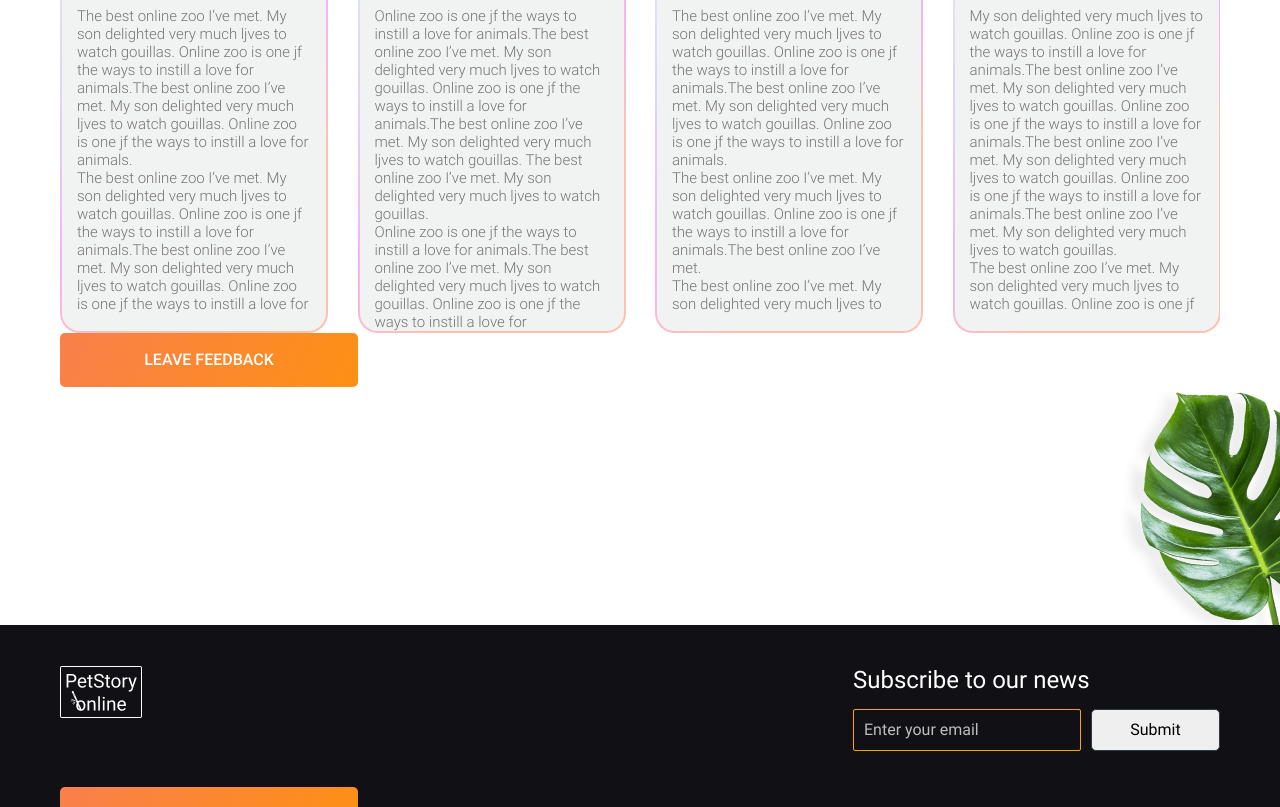
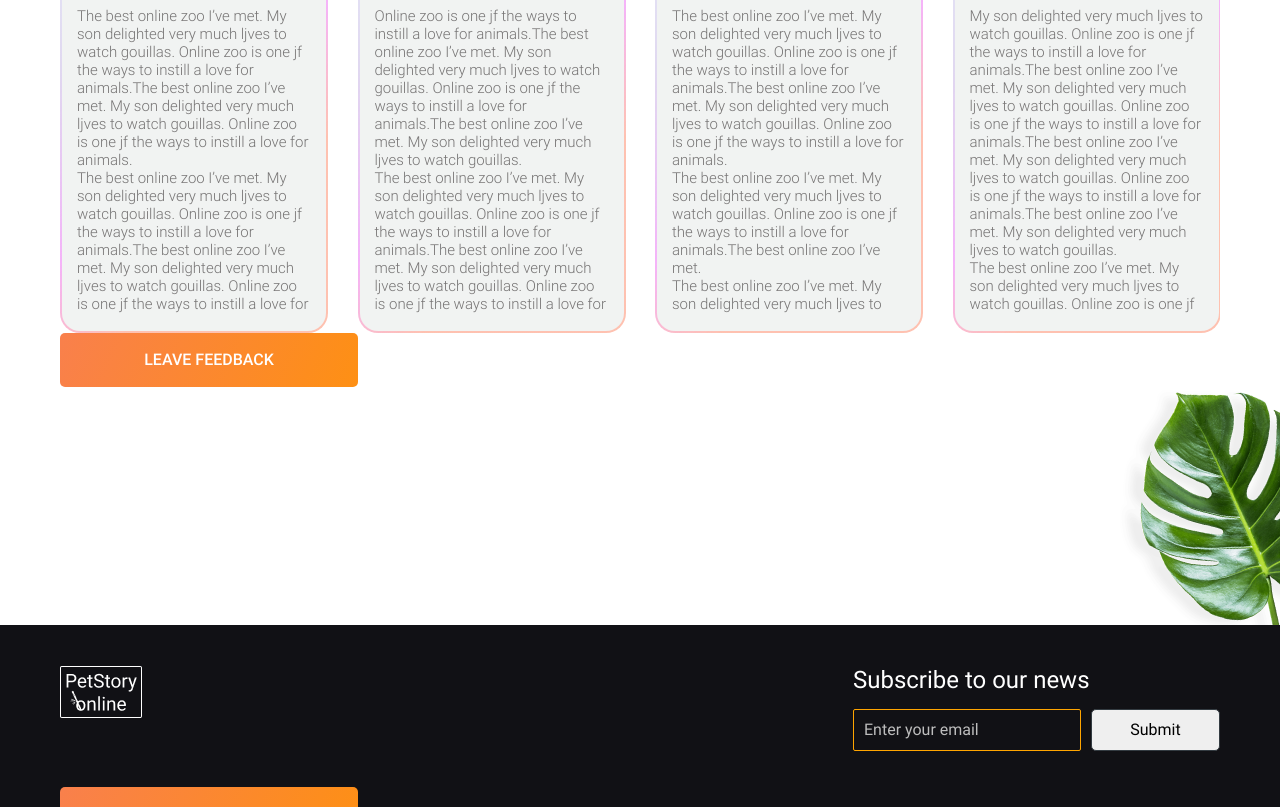
Before and after one commit to Unleashed97/online-zoo, a website: page src/index.html in a window 1280 px wide. Shown: the part 3094-3901 px from the top of the page. Drawn offline with nearby package versions, Linux system fonts and the light colour scheme; files that its build step writes are made by us from their sources; files whose address does not match are found by name.

Commit message:
fix: change layout of testimonials card

```diff
--- a/src/index.html
+++ b/src/index.html
@@ -293,10 +293,12 @@
                                                     gouillas. Online zoo is one jf the ways to instill a love for
                                                     animals.The best online zoo I’ve met. My son delighted very much
                                                     ljves to watch gouillas.
+                                                </p>
+                                                <p>
                                                     The best online zoo I’ve met. My son delighted very much ljves to
-                                                    watch gouillas. </p>
+                                                    watch gouillas.
 
-                                                <p>Online zoo is one jf the ways to instill a
+                                                    Online zoo is one jf the ways to instill a
                                                     love for
                                                     animals.The best online zoo I’ve met. My son delighted very much
                                                     ljves to watch gouillas. Online zoo is one jf the ways to instill a
```
Also changed, not shown: dist/index.html.
